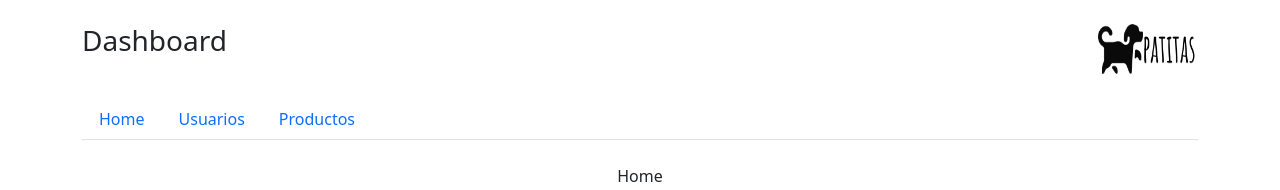
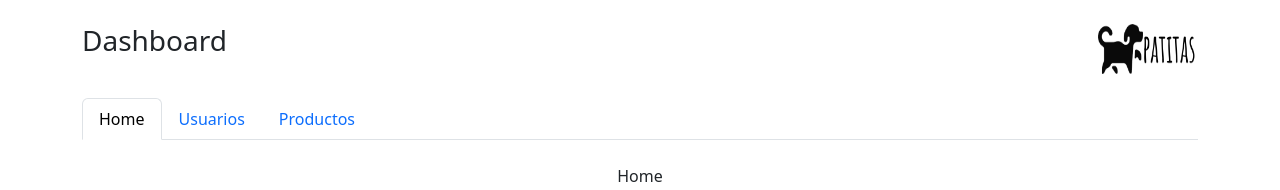
Before and after one commit to rodristoch/grupo_8_Dashboard-React, a React (Vite) app in the folder dashboard/: page / in a window 1280 px wide. Shown: the top 190 px of the page. Built offline with nearby package versions, Linux system fonts and the light colour scheme.

Commit message:
Agregada funcionalidad de location en el navbar

```diff
--- a/dashboard/src/Components/Navbar.jsx
+++ b/dashboard/src/Components/Navbar.jsx
@@ -1,19 +1,21 @@
 import React from 'react';
 import { Nav, Container } from 'react-bootstrap';
-import { Link } from 'react-router-dom'; // Asegúrate de importar Link de react-router-dom
+import { Link, useLocation } from 'react-router-dom';
 
 function Navbar() {
+  const location = useLocation();
+
   return (
     <Container className="text-center mt-4 mx-8">
       <Nav variant="tabs" defaultActiveKey="/home">
         <Nav.Item>
-          <Nav.Link as={Link} to="/">Home</Nav.Link>
+          <Nav.Link as={Link} to="/" active={location.pathname === '/'}>Home</Nav.Link>
         </Nav.Item>
         <Nav.Item>
-          <Nav.Link as={Link} to="/users">Usuarios</Nav.Link>
+          <Nav.Link as={Link} to="/users" active={location.pathname === '/users'}>Usuarios</Nav.Link>
         </Nav.Item>
         <Nav.Item>
-          <Nav.Link as={Link} to="/products">Productos</Nav.Link>
+          <Nav.Link as={Link} to="/products" active={location.pathname === '/products'}>Productos</Nav.Link>
         </Nav.Item>
       </Nav>
     </Container>
```
